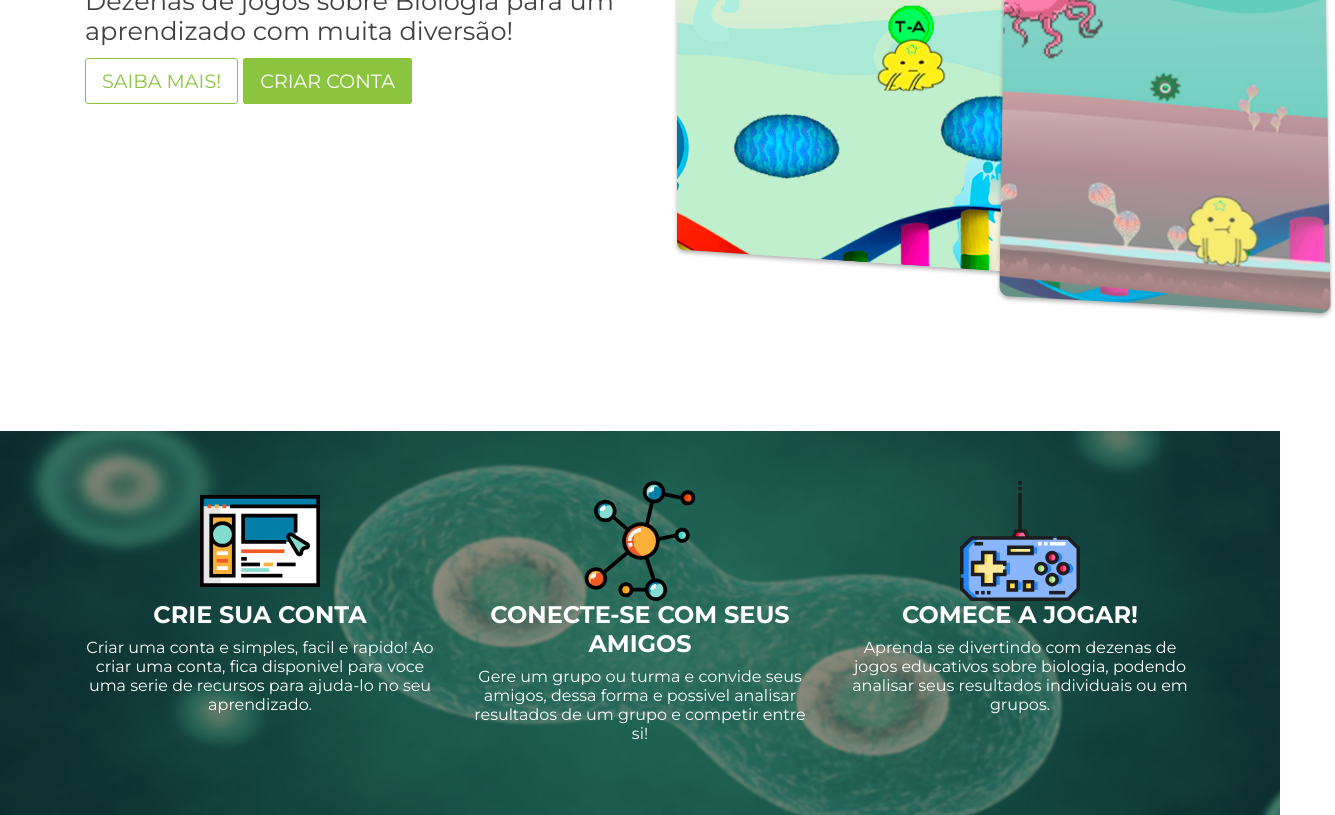
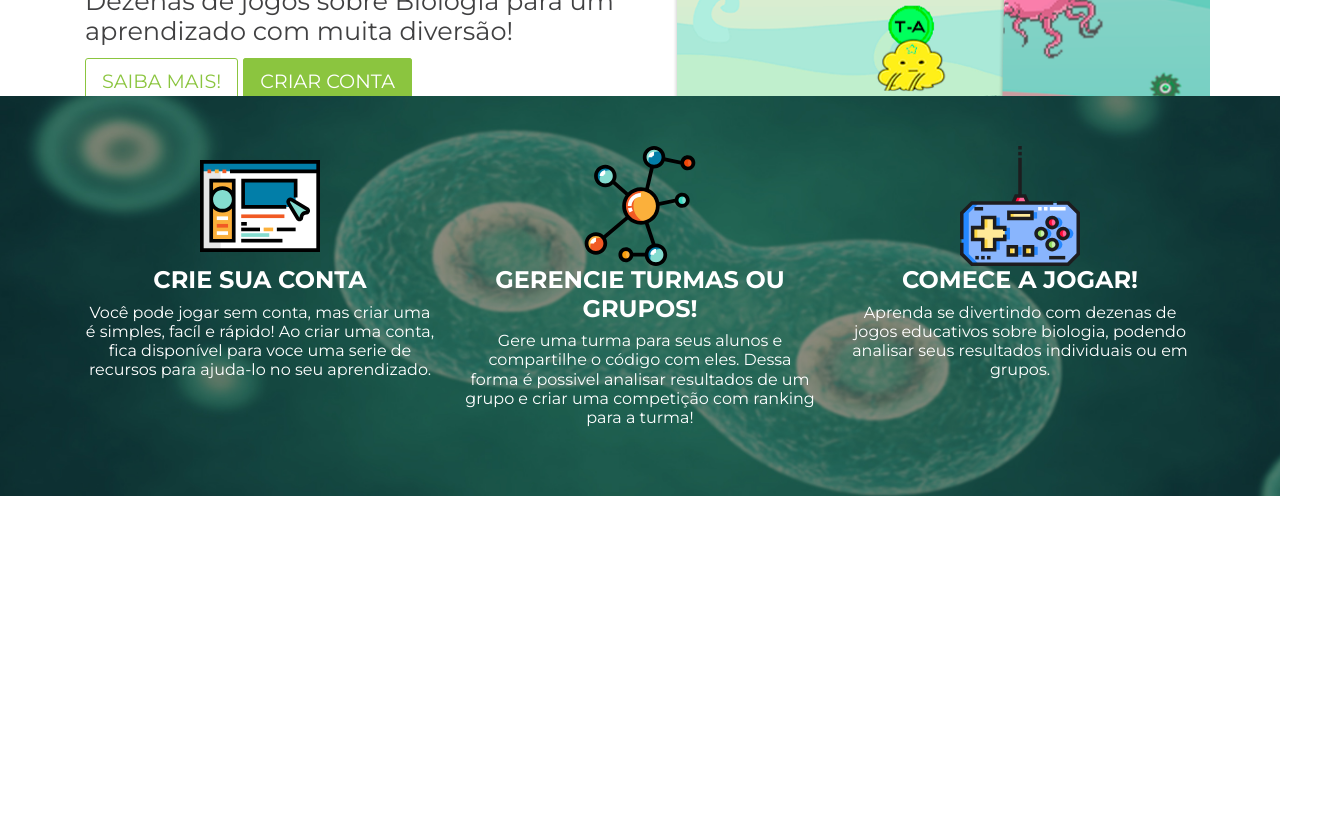
Before and after one commit to andreysmattos/biogamespage, a website: page src/index.html in a window 1280 px wide. Shown: the part 369-1184 px from the top of the page, 1335 px wide, since content can reach past the window. After the commit the page ends 865 px from the top, so only its background shows below. Drawn offline with Linux system fonts and the light colour scheme.

Commit message:
overflow test

```diff
--- a/src/index.html
+++ b/src/index.html
@@ -47,9 +47,6 @@
 </head>
 
 <body class="index wow fadeIn">
-    <a href="javascript:" id="return-to-top">
-        <i class="fa fa-chevron-up"></i>
-    </a>
     <!-- INICIO NAVBAR -->
     <nav class="fixed-top navbar navbar-expand-lg navbar-light index" id="mainNav">
         <div class="container">
@@ -100,39 +97,33 @@
 
     <section id="steps">
         <div class="container">
-
             <div class="row justify-content-center">
-
                 <div class="col-12 col-lg-4 text-center item wow fadeInLeft">
                     <figure class="wow fadeInLeft">
                         <img class="img-fluid" alt="Icone Vencedora" src="images/icons/web-page.svg" width="150 " />
                         <figcaption>
                             <h3>Crie sua conta</h3>
                             <h4>
-                                Criar uma conta e simples, facil e rapido! Ao criar uma conta, fica disponivel para voce uma serie de recursos para ajuda-lo
+                                Você pode jogar sem conta, mas criar uma é simples, facíl e rápido! Ao criar uma conta, fica disponível para voce uma serie de recursos para ajuda-lo
                                 no seu aprendizado.
                             </h4>
                         </figcaption>
                     </figure>
                 </div>
-
                 <div class="col-12 col-lg-4 text-center item wow fadeInUp">
                     <div class="wow fadeInUp">
-
                     </div>
                     <figure class="wow fadeInUp">
                         <img class="img-fluid" alt="Icone Garantia" src="images/icons/connections.svg" width="150 " />
                         <figcaption>
-                            <h3>Conecte-se com seus amigos</h3>
-                            <h4>Gere um grupo ou turma e convide seus amigos, dessa forma e possivel analisar resultados de um
-                                grupo e competir entre si!</h4>
+                            <h3>Gerencie turmas ou grupos!</h3>
+                            <h4>Gere uma turma para seus alunos e compartilhe o código com eles. Dessa forma é possivel analisar resultados de um
+                                grupo e criar uma competição com ranking para a turma!</h4>
                         </figcaption>
                     </figure>
                 </div>
-
                 <div class="col-12 col-lg-4 text-center item wow fadeInRight">
                     <div class="wow fadeInRight">
-
                     </div>
                     <figure class="wow fadeInRight">
                         <img class="img-fluid" alt="Icone Qualidade" src="images/icons/video-game.svg" width="150 " />
@@ -141,7 +132,6 @@
                             <h4>
                                 Aprenda se divertindo com dezenas de jogos educativos sobre biologia, podendo analisar seus resultados individuais ou em
                                 grupos.
-
                             </h4>
                         </figcaption>
                     </figure>
--- a/src/scss/home.scss
+++ b/src/scss/home.scss
@@ -1,5 +1,5 @@
 #home{
-    height: 90vh;
+    overflow: auto;
 }
 .home-right {
     position: relative;
```
Also changed, not shown: src/css/main.css.
